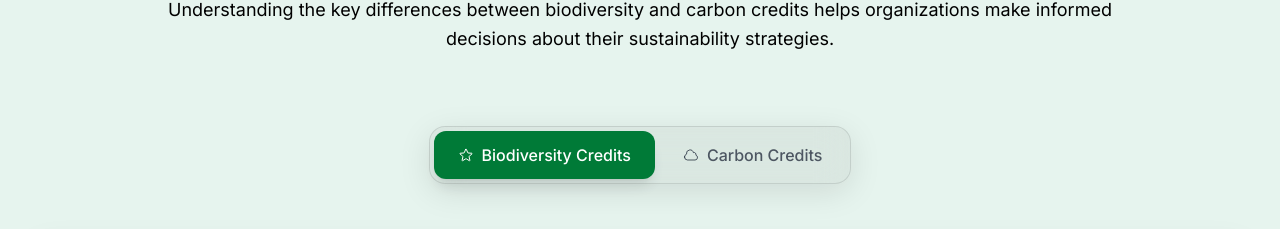
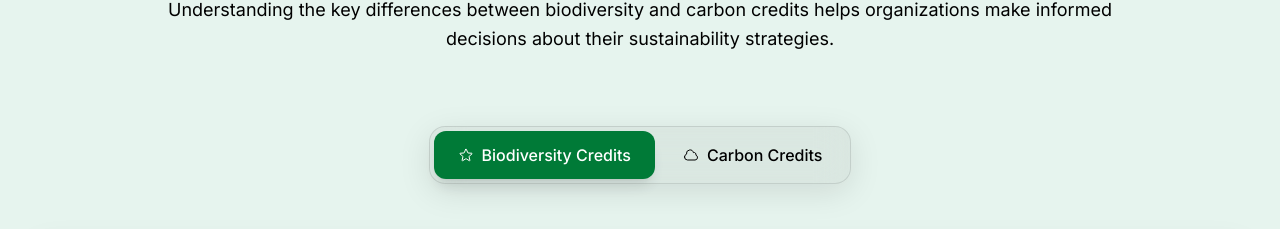
Before and after one commit to hiishaaam/Aquae_landing, a React (Vite) app: page / in a window 1280 px wide. Shown: the part 2660-2889 px from the top of the page. Built offline with nearby package versions, Linux system fonts and the light colour scheme.

Commit message:
colour-change-DivwrapperSubsection

```diff
--- a/src/components/DivWrapperSubsection.jsx
+++ b/src/components/DivWrapperSubsection.jsx
@@ -114,7 +114,7 @@ const DivWrapperSubsection = () => {
                   className={`flex items-center space-x-2 px-6 py-3 rounded-xl font-medium transition-all duration-300 ${
                     activeTab === tab.id
                       ? 'bg-primary text-primary-foreground shadow-lg'
-                      : 'text-foreground/70 hover:text-foreground hover:bg-muted/50'
+                      : 'text-black hover:text-black hover:bg-muted/50'
                   }`}
                   whileHover={{ scale: 1.02 }}
                   whileTap={{ scale: 0.98 }}
```
